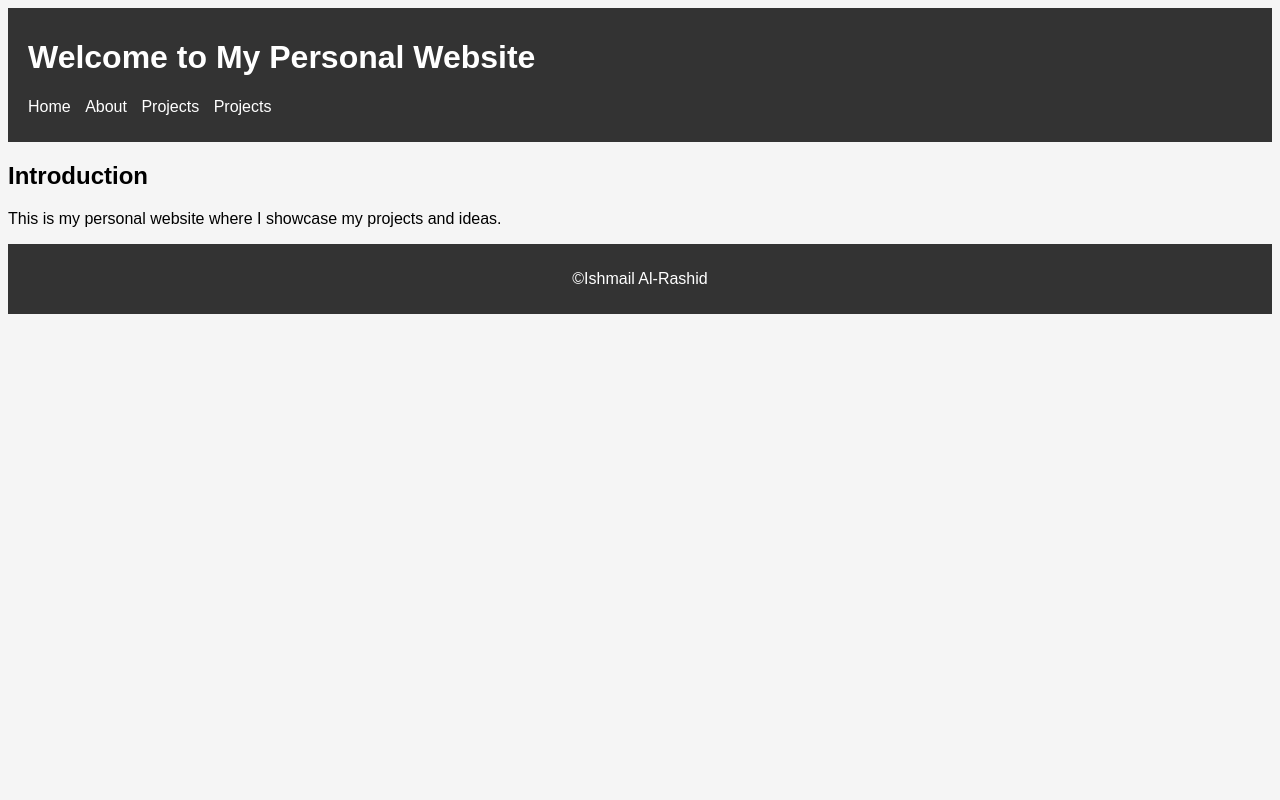
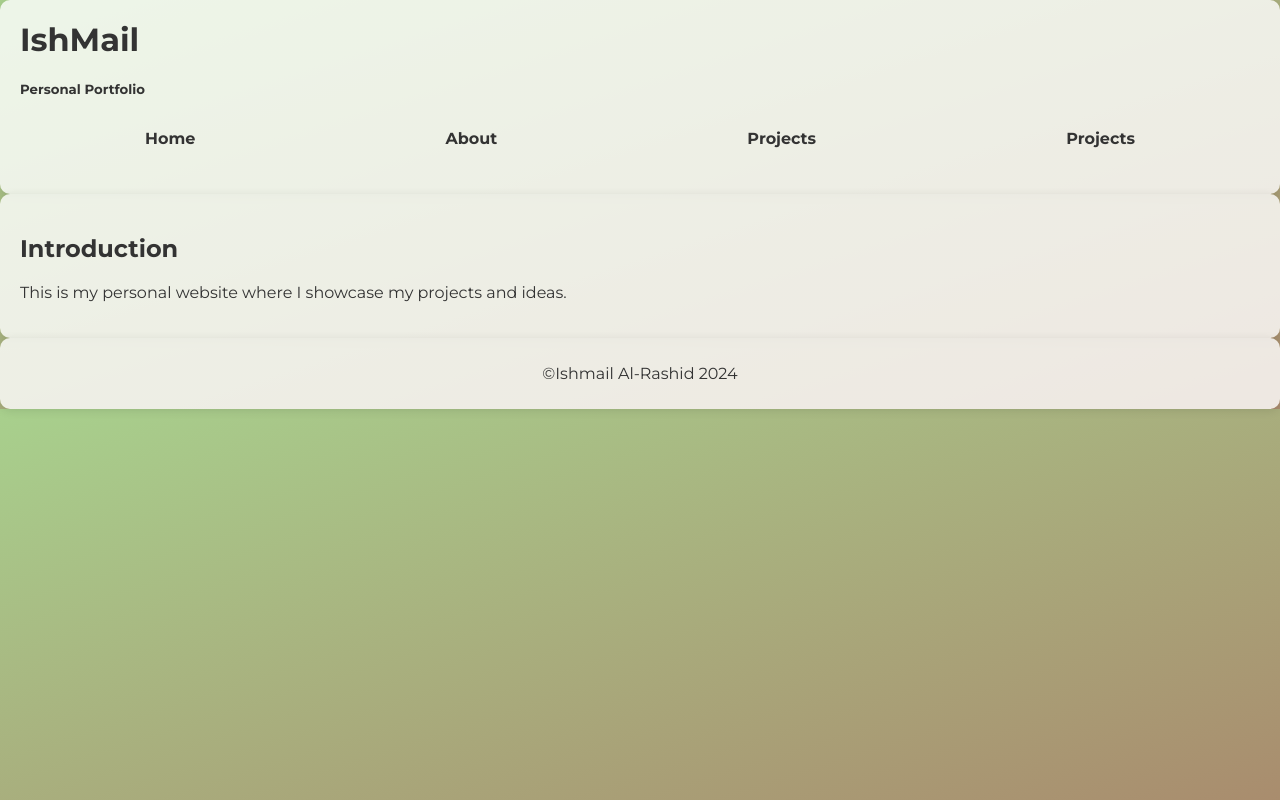
Before and after one commit to ish-121/ish-121.github.io, a plain HTML site: page index.html in a window 1280 px wide. Drawn offline with Linux system fonts and the light colour scheme.

Commit message:
rounded borders, fonts, colours

```diff
--- a/css/styles.css
+++ b/css/styles.css
@@ -1,32 +1,61 @@
+/* Import custom font */
+@import url('https://fonts.googleapis.com/css2?family=Montserrat:ital,wght@0,100..900;1,100..900&display=swap');
+
+/* Base styles */
 body {
-    font-family: Arial, sans-serif;
-    background-color: #f5f5f5;
+  font-family: 'Montserrat', sans-serif;
+  font-weight: 400;
+  background: linear-gradient(to bottom right, #a8d08d, #a98b6d);
+  margin: 0;
+  padding: 0;
+  color: #333;
 }
 
 header {
-    background-color: #333;
-    color: #fff;
-    padding: 10px 20px;
+  background-color: rgba(255, 255, 255, 0.8);
+  padding: 20px;
+  border-radius: 10px;
+  box-shadow: 0 2px 10px rgba(0, 0, 0, 0.1);
+}
+
+header h1 {
+  margin: 0;
+}
+
+header nav {
+  margin-top: 10px;
 }
 
 header nav ul {
   list-style-type: none;
   padding: 0;
+  display: flex;
+  justify-content: space-around;
 }
 
 header nav ul li {
-    display: inline;
-    margin-right: 10px;
+  padding: 10px;
+  border-radius: 10px;
 }
 
 header nav ul li a {
   text-decoration: none;
-    color: #fff;
+  color: #333;
+  font-weight: 700;
+}
+
+section {
+  padding: 20px;
+  border-radius: 10px;
+  background-color: rgba(255, 255, 255, 0.8);
+  box-shadow: 0 2px 10px rgba(0, 0, 0, 0.1);
 }
 
 footer {
   text-align: center;
   padding: 10px 20px;
-    background-color: #333;
-    color: #fff;
+  border-radius: 10px;
+  background-color: rgba(255, 255, 255, 0.8);
+  box-shadow: 0 2px 10px rgba(0, 0, 0, 0.1);
+  color: #333;
 }
--- a/index.html
+++ b/index.html
@@ -2,12 +2,13 @@
 <html lang="en">
 <head>
   <meta charset="UTF-8">
-  <title>My Personal Website</title>
+  <title>IshMail</title>
   <link rel="stylesheet" href="css/styles.css">
 </head>
 <body>
   <header>
-    <h1>Welcome to My Personal Website</h1>
+    <h1>IshMail</h1>
+    <h5>Personal Portfolio</h5>
     <nav>
       <ul>
         <li><a href="index.html">Home</a></li>
@@ -22,7 +23,7 @@
     <p>This is my personal website where I showcase my projects and ideas.</p>
   </section>
   <footer>
-    <p>&copy;Ishmail Al-Rashid</p>
+    <p>&copy;Ishmail Al-Rashid 2024</p>
   </footer>
   <script src="js/main.js"></script>
 </body>
```
Also changed, not shown: about.html (+1 -1 lines), papers.html (+1 -1 lines), projects.html (+1 -1 lines). Lines whose indentation alone changed are shown as unchanged.
